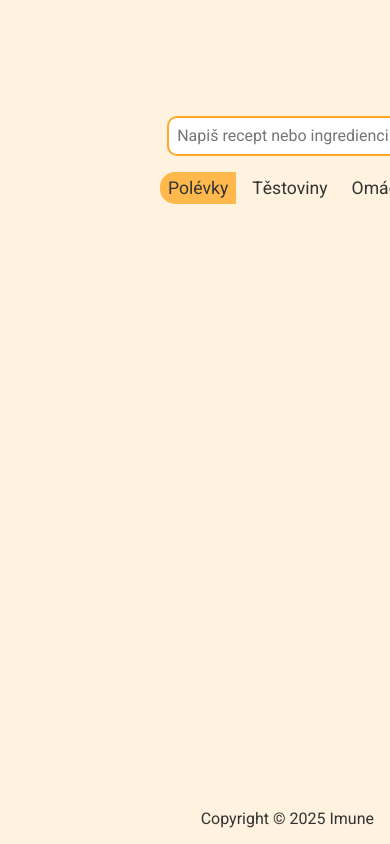
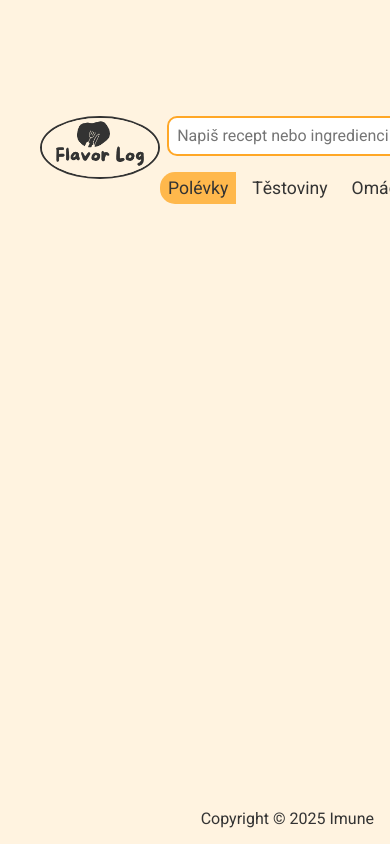
Before and after one commit to ImuneGH/recipe_book, a React (Vite) app: page / in a window 390 px wide. Both pictures are taken after a click on the item "Polévky". Shown: the top 844 px of the page. Built offline with nearby package versions, Linux system fonts and the light colour scheme.

Commit message:
animace loga je bozi, uz bude ale asi potreba napojit tu databazi, takze me ceka studium jakou, jak, co atd :D taky me ceka responsivita, ale ted se tim nechci trapit, databaze je tedka priorita no. 1

```diff
--- a/src/App.jsx
+++ b/src/App.jsx
@@ -8,11 +8,11 @@ import { useState } from 'react'
 function App() {
   const [activeCategories, setActiveCategories] = useState([]);
   return (
-    <div className='app'>
+    <motion.div className='app' layout>
       <Header activeCategories={activeCategories} setActiveCategories={setActiveCategories} />
       <Content activeCategories={activeCategories} setActiveCategories={setActiveCategories} />
       <Footer />
-    </div>
+    </motion.div>
 
   )
 }
--- a/src/components/Content.jsx
+++ b/src/components/Content.jsx
@@ -2,11 +2,11 @@ import '../css/content.css'
 import { motion } from "motion/react"
 import { useState } from 'react'
 
-const Content = ({ activeCategory, setActiveCategory }) => {
+const Content = ({ activeCategories, setActiveCategory }) => {
     return <main className="content">
-                <motion.h1 layoutId='logo' whileHover={{scale: 0.8}} whileTap={{scale: 0.5}}>
-                  {activeCategory === null && <img className='logo' src="/img/flavor_log_logo.png" alt="Logo webu Flavor Log" />}
-                </motion.h1>
+                {activeCategories.length === 0 && <motion.h1 layoutId='logo'>
+                  <img className='logo' src="/img/flavor_log_logo.png" alt="Logo webu Flavor Log" />
+                </motion.h1>}
            </main>
 }
 
--- a/src/components/Header.jsx
+++ b/src/components/Header.jsx
@@ -7,7 +7,11 @@ import { useState } from 'react'
 
 const Header = ({ activeCategories, setActiveCategories }) => {
     return <header className="header">
-              {activeCategories !== null && <motion.div layoutId='logo' className="logoHolder"></motion.div>}
+              <div className="logoHolder">
+                { activeCategories.length > 0 && <motion.h1 layoutId='logo'>
+                  <img className='logo' src="/img/flavor_log_logo.png" alt="Logo webu Flavor Log" />
+                </motion.h1>}
+              </div>
               <div className="searchCatWrap">
                 <SearchBar />
                 <Categories activeCategories={activeCategories} setActiveCategories={setActiveCategories} />
--- a/src/css/header.css
+++ b/src/css/header.css
@@ -7,9 +7,17 @@
 }
 
 .header>.logoHolder   {
+    display: flex;
+    align-items: center;
+    justify-content: flex-end;
+
     flex: 1;
     min-width: 10rem;
     height: 5rem;
+}
+
+.header>.logoHolder h1 {
+    width: 75%;
 }
 
 .logo   {
```
